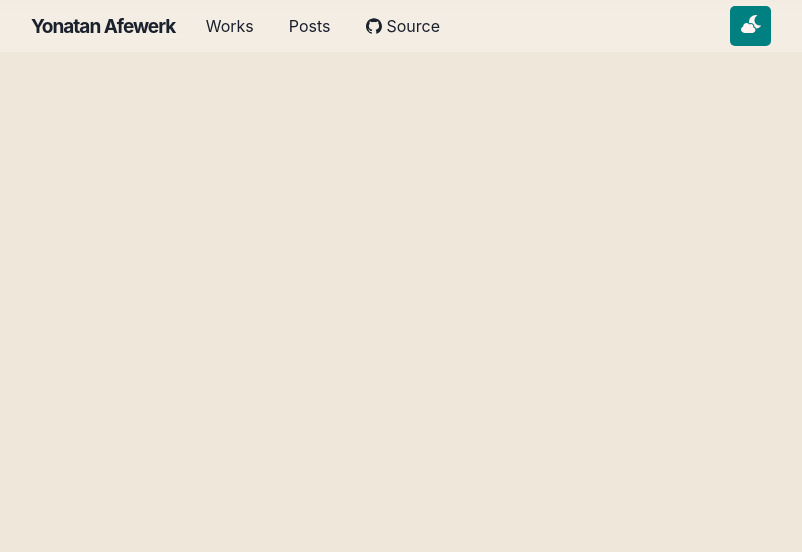
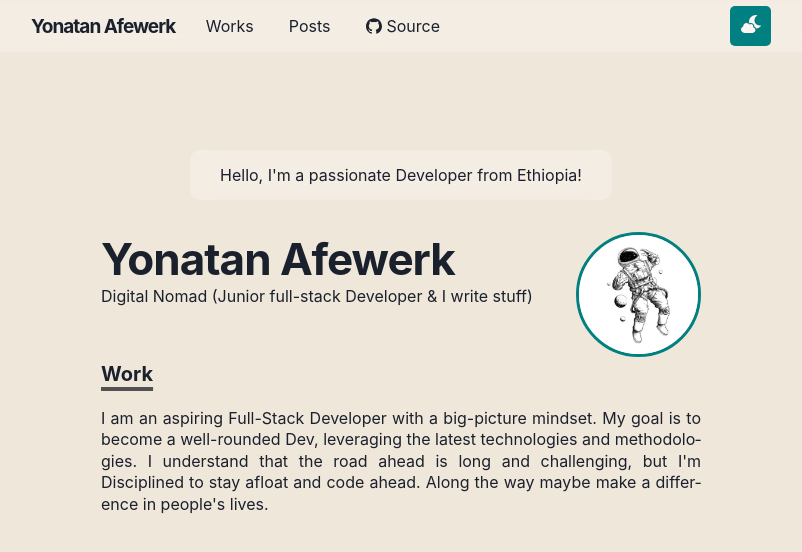
Before and after one commit to Yehonatal/portfolio_v2, a React (Vite) app: page / in a window 1280 px wide. Shown: the top 552 px of the page, without its empty margins (239-1041 px from the left). Built offline with nearby package versions, Linux system fonts and the light colour scheme.

Commit message:
some hero section content added

```diff
--- a/src/App.tsx
+++ b/src/App.tsx
@@ -1,9 +1,11 @@
 import Header from "./component/Header";
+import Hero from "./component/Hero";
 
 function App() {
     return (
         <>
             <Header />
+            <Hero />
         </>
     );
 }
--- /dev/null
+++ b/src/component/Hero.tsx
@@ -0,0 +1,38 @@
+import "../style/hero.css";
+import hero_img from "../assets/image.jpeg";
+const Hero = () => {
+    return (
+        <div className="hero">
+            <div className="glassTag">
+                <p>Hello, I'm a passionate Developer from Ethiopia!</p>
+            </div>
+
+            <div className="intro_card">
+                <div className="nameTag">
+                    <h1>Yonatan Afewerk</h1>
+                    <p>
+                        Digital Nomad (Junior full-stack Developer & I write
+                        stuff)
+                    </p>
+                </div>
+                <div className="img">
+                    <img src={hero_img} alt="image" width="125px" />
+                </div>
+            </div>
+
+            <div className="intro_desc">
+                <h1 className="intro_tag">Work</h1>
+                <p>
+                    I am an aspiring Full-Stack Developer with a big-picture
+                    mindset. My goal is to become a well-rounded Dev, leveraging
+                    the latest technologies and methodologies. I understand that
+                    the road ahead is long and challenging, but I'm Disciplined
+                    to stay afloat and code ahead. Along the way maybe make a
+                    difference in people's lives.
+                </p>
+            </div>
+        </div>
+    );
+};
+
+export default Hero;
--- a/src/style/header.css
+++ b/src/style/header.css
@@ -1,6 +1,6 @@
 header {
     border: 1px solid rgba(226, 226, 226, 0);
-
+    top: 0;
     position: fixed;
     width: 100%;
     background: rgba(255, 255, 255, 0.25);
--- /dev/null
+++ b/src/style/hero.css
@@ -0,0 +1,54 @@
+.hero {
+    margin-top: 150px;
+    max-width: 600px;
+    width: 100%;
+    margin-inline: auto;
+}
+
+.intro_card {
+    margin-top: 2em;
+    display: flex;
+    flex-direction: row;
+    justify-content: space-between;
+}
+.glassTag {
+    margin-inline: auto;
+    background: rgba(255, 255, 255, 0.25);
+    backdrop-filter: blur(10px);
+    width: fit-content;
+    padding: 15px 30px;
+    border-radius: 10px;
+}
+
+.nameTag h1 {
+    font-weight: bold;
+    font-size: 2.75rem;
+    flex: 1;
+    letter-spacing: -1px;
+}
+
+.img img {
+    border-radius: 50%;
+    border: 3px solid teal;
+}
+.intro_tag {
+    font-size: 20px;
+    line-height: 1.33;
+    -webkit-text-decoration: underline;
+    text-decoration: underline;
+    text-underline-offset: 6px;
+    text-decoration-color: #525252;
+    text-decoration-thickness: 4px;
+    margin-bottom: 1em;
+    font-weight: bold;
+}
+.intro_desc {
+    line-height: 1.35;
+}
+.intro_desc p {
+    text-align: justify;
+    -webkit-hyphens: auto;
+    -moz-hyphens: auto;
+    -ms-hyphens: auto;
+    hyphens: auto;
+}
```
Also changed, not shown: src/assets/image.jpeg (added).
